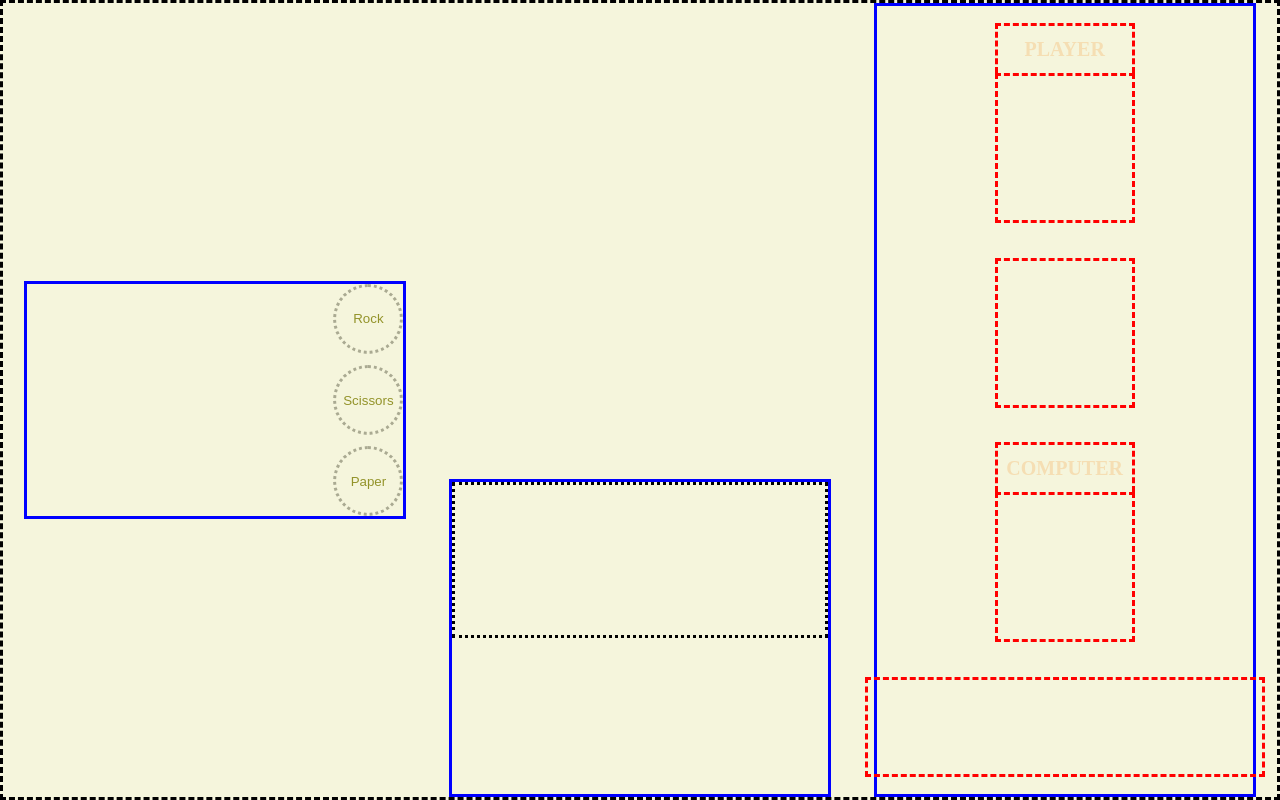
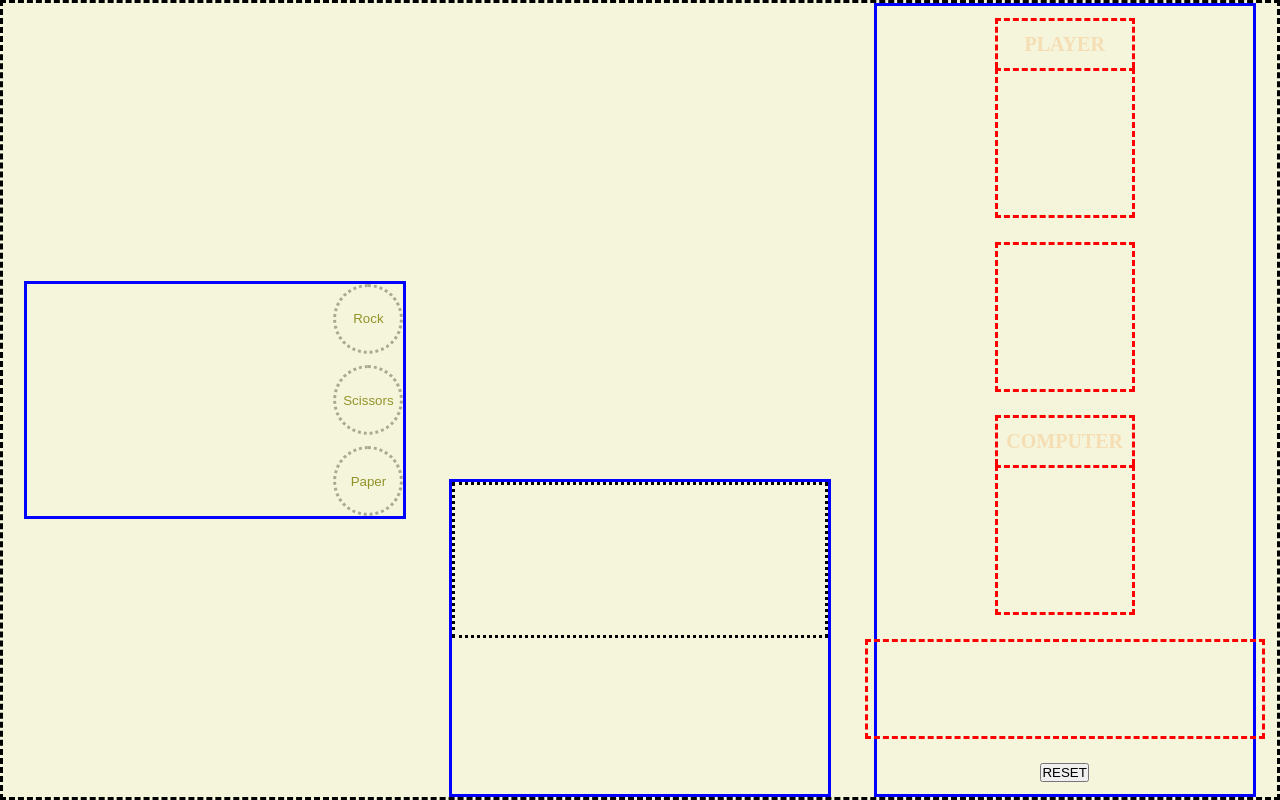
Before and after one commit to Nton23/TOP--Rock-Paper-Scissors, a plain HTML site: page index.html in a window 1280 px wide. Drawn offline with Linux system fonts and the light colour scheme.

Commit message:
Remove the record-container class in uservscomputer div

```diff
--- a/index.html
+++ b/index.html
@@ -30,12 +30,13 @@
             <div id="user-title" class="title-container"></div>
             <div id="user-value" class="value-container"></div>
         </div>
-        <div id="user-vs-computer" class="record-container"></div>
+        <div id="user-vs-computer"></div>
         <div id="computer-record-container" class ="record-container">
             <div id="computer-title" class="title-container"></div>
             <div id="computer-value" class="value-container"></div>
         </div>
         <div id="total-result-announcement"></div>
+        <button>RESET</button>
     </div>
     <script src="myscript.js"></script>
 </body>
```
